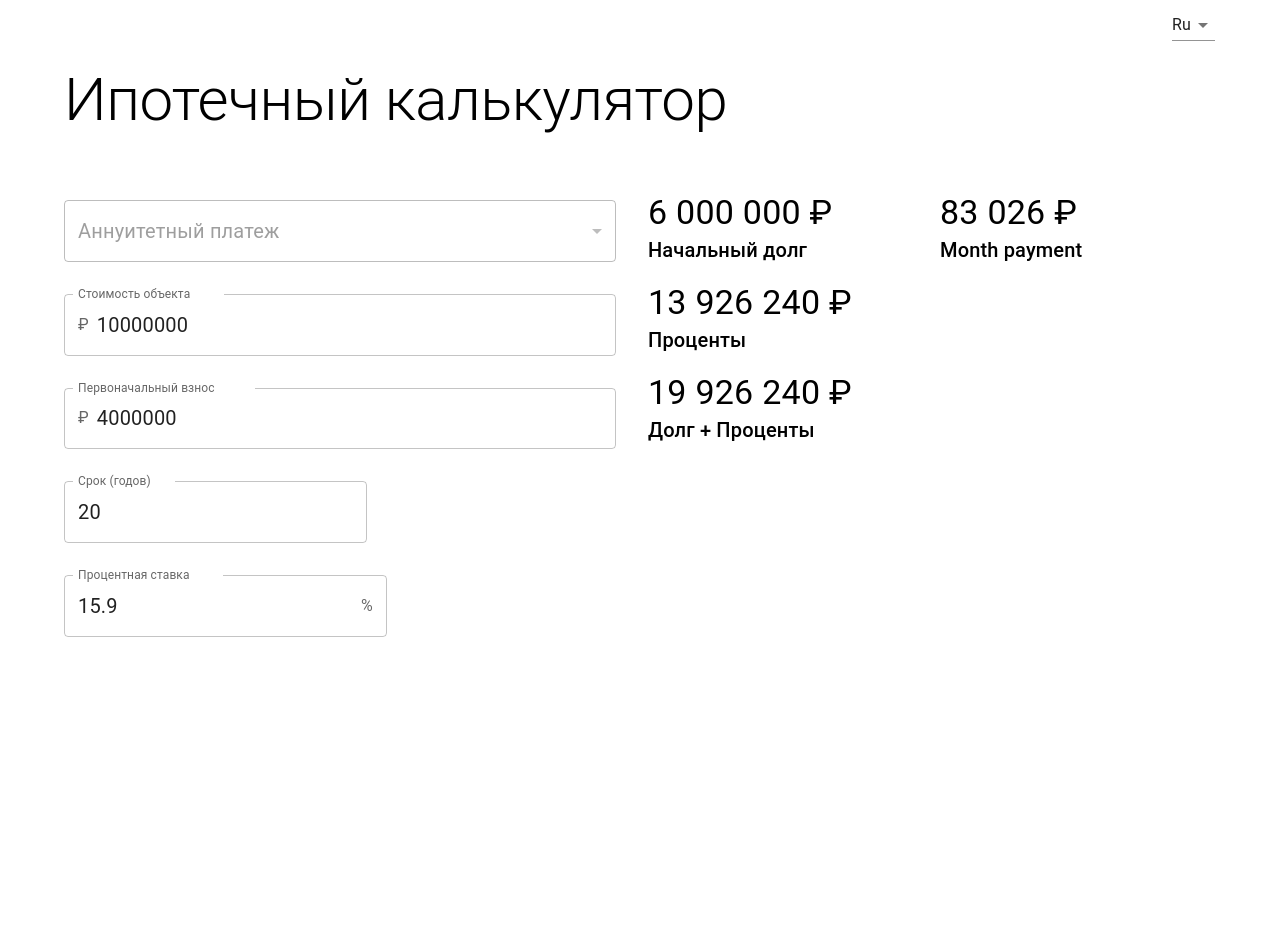
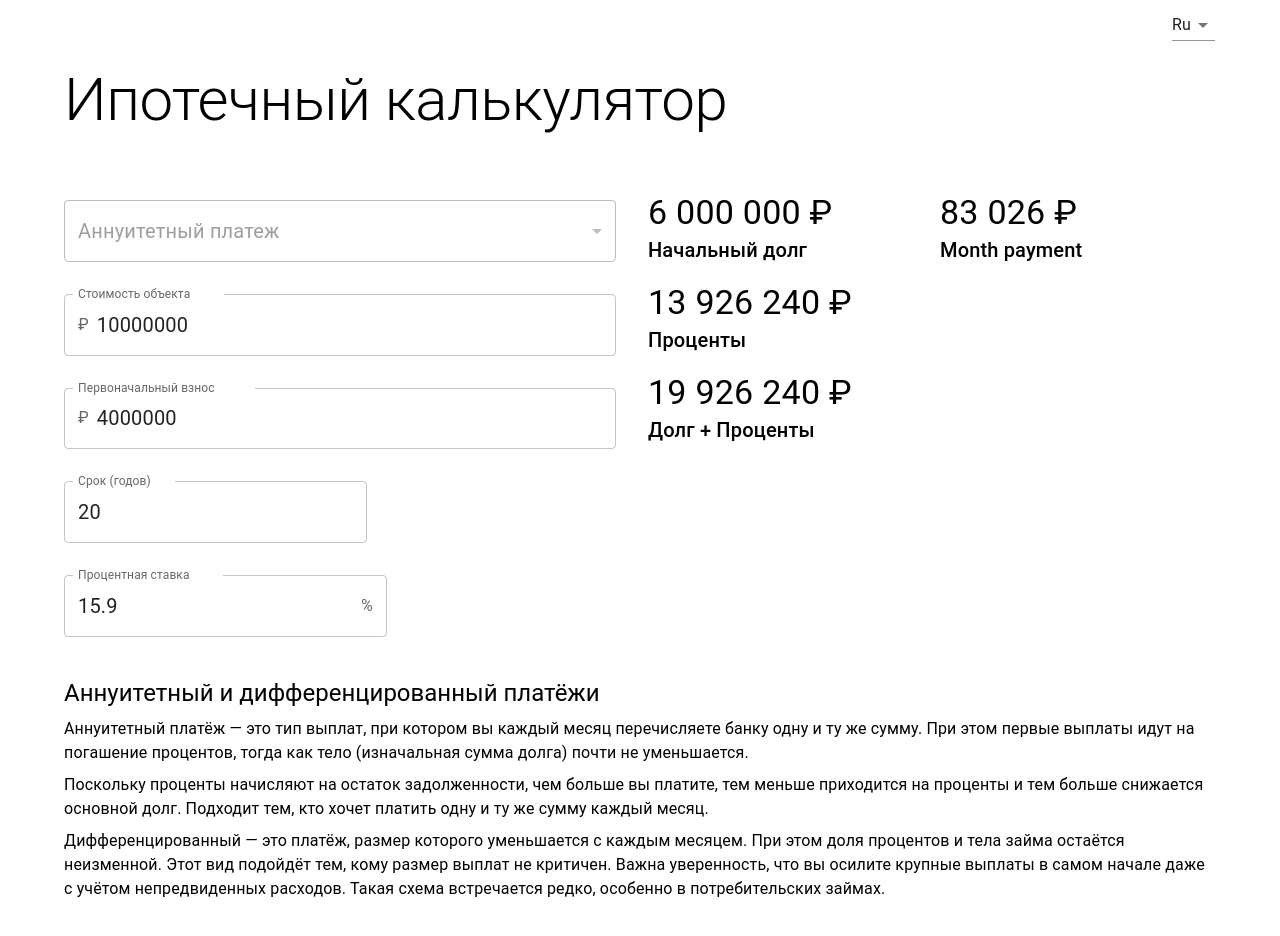
Before and after one commit to consultapp/mortgage-calc, a React (Vite) app: page / in a window 1280 px wide. Shown: the top 936 px of the page. Before the commit the page ends 800 px from the top, so only its background shows below. Built offline with nearby package versions, Linux system fonts and the light colour scheme.

Commit message:
штащищч

```diff
--- /dev/null
+++ b/src/components/InfoBox/InfoBox.tsx
@@ -0,0 +1,31 @@
+import { Typography } from "@mui/material";
+
+export default function InfoBox() {
+  return (
+    <div>
+      <Typography variant="h5" sx={{ mt: 3 }}>
+        Аннуитетный и дифференцированный платёжи
+      </Typography>
+      <Typography component="p" sx={{ mt: 1 }}>
+        Аннуитетный платёж — это тип выплат, при котором вы каждый месяц
+        перечисляете банку одну и ту же сумму. При этом первые выплаты идут на
+        погашение процентов, тогда как тело (изначальная сумма долга) почти не
+        уменьшается.
+      </Typography>
+      <Typography component="p" sx={{ mt: 1 }}>
+        Поскольку проценты начисляют на остаток задолженности, чем больше вы
+        платите, тем меньше приходится на проценты и тем больше снижается
+        основной долг. Подходит тем, кто хочет платить одну и ту же сумму каждый
+        месяц.
+      </Typography>
+      <Typography component="p" sx={{ mt: 1 }}>
+        Дифференцированный — это платёж, размер которого уменьшается с каждым
+        месяцем. При этом доля процентов и тела займа остаётся неизменной. Этот
+        вид подойдёт тем, кому размер выплат не критичен. Важна уверенность, что
+        вы осилите крупные выплаты в самом начале даже с учётом непредвиденных
+        расходов. Такая схема встречается редко, особенно в потребительских
+        займах.
+      </Typography>
+    </div>
+  );
+}
--- a/src/components/MortgageCalc/MortgageCalc.tsx
+++ b/src/components/MortgageCalc/MortgageCalc.tsx
@@ -7,6 +7,7 @@ import LanguageProvider, { LangContext } from "../../lang/LanguageProvider";
 import LangSwitch from "../LangSwitch/LangSwitch";
 import { useContext } from "react";
 import getPhrase from "../../lang/lang";
+import InfoBox from "../InfoBox/InfoBox";
 
 function MortgageCalc() {
   return (
@@ -33,6 +34,7 @@ function MortgageCalc() {
           <Box sx={{ position: "absolute", right: "25px", top: "25px" }}>
             <LangSwitch />
           </Box>
+          <InfoBox />
         </Container>
       </CalcProvider>
     </LanguageProvider>
```
